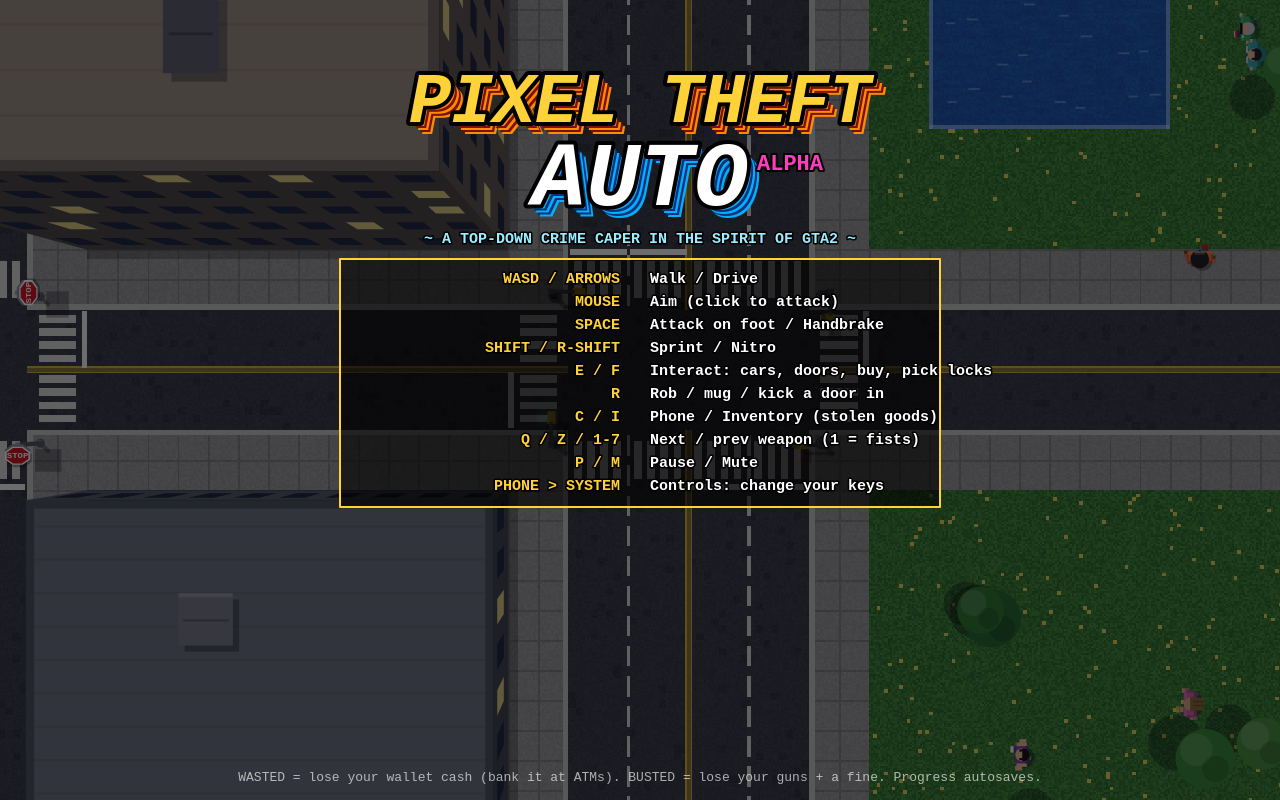
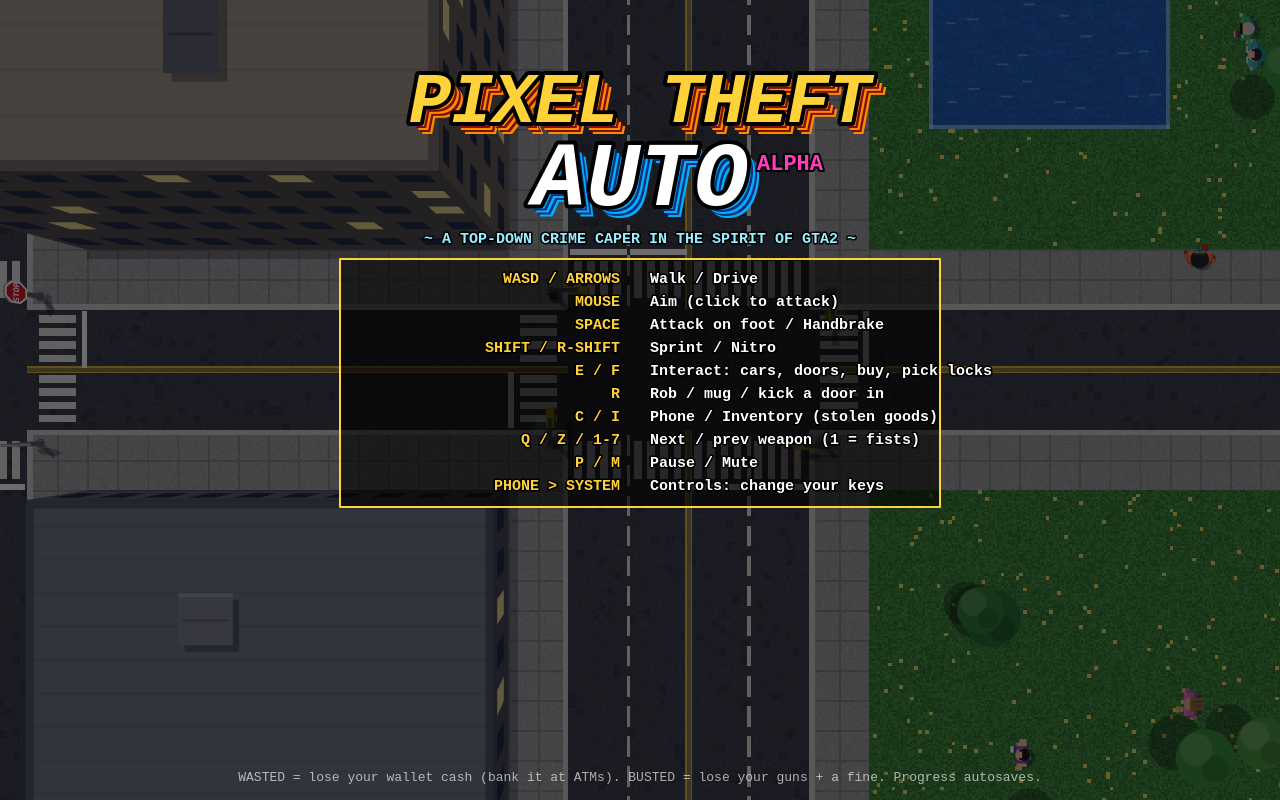
Before and after one commit to bernieasksai/pixel-theft-auto, a plain HTML site: page index.html in a window 1280 px wide. Drawn offline with Linux system fonts and the light colour scheme; animation ran at ten frames a second.

Commit message:
v4h3d: horizontal 3D signal heads (r/y/g in a row on the projected face) and true-3D stop signs (post + octagon prism with mapped STOP face, grey back, thin edge)

```diff
--- a/index.html
+++ b/index.html
@@ -2212,7 +2212,7 @@ function approaches(nd){const a=[];// [dir of travel INTO node, corner x, corner
 // with the same Pj()/setWorld(h) parallax as building walls (leans away from screen centre), lit N/W faces, shaded S/E.
 // Lights: mast arm level at the pole-top height out over the approach lanes, head = small 3D box with r/y/g lenses on top
 // and a glow toward oncoming cars. Stop signs: shorter post with the octagon on top. Footing + shadow in the ground pass.
-const HEAD_LEN=8.6,HEAD_ZH=.028,POLE_H=.05,SIGN_H=.038,PR=1.5,SR=1.1,ARM_L=14,HEAD_D=.014,SH_K=110;// heights ~0.4x a low building (h .1-.14)
+const HEAD_LEN=8.6,HEAD_ZH=.024,SGN_C=.042,SGN_RV=.02,SGN_R=6,SGN_T=.45,POLE_H=.065,SIGN_H=.062,PR=1.5,SR=1.1,ARM_L=14,HEAD_D=.014,SH_K=110;// heights ~0.4x a low building (h .1-.14)
 function propVisible(nd){return nd.ctrl!=='none'&&!(nd.x1<vx0-60||nd.x0>vx1+60||nd.y1<vy0-60||nd.y0>vy1+60);}
 function lightGeom(d,x,y){const ax=d===1?1:d===3?-1:0,ay=d===0?-1:d===2?1:0;
   const fx=d===0?-1:d===2?1:0,fy=d===1?-1:d===3?1:0;return{hx:x+ax*ARM_L,hy:y+ay*ARM_L,ax,ay,fx,fy};}
@@ -2227,8 +2227,8 @@ function drawRoadPropsGround(){if(!V4READY)return;g.lineCap='round';
     for(const [d,x,y] of nd.ap){const isL=nd.ctrl==='light',o=(isL?POLE_H:SIGN_H)*SH_K;g.fillStyle=g.strokeStyle='rgba(0,0,0,.28)';
       g.lineWidth=isL?PR*2:SR*2;g.beginPath();g.moveTo(x,y);g.lineTo(x+o,y+o);g.stroke();
       if(isL){const G=lightGeom(d,x,y);g.lineWidth=1.8;g.beginPath();g.moveTo(x+o,y+o);g.lineTo(G.hx+o,G.hy+o);g.stroke();
-        g.save();g.transform(G.fy,-G.fx,G.fx,G.fy,G.hx+o,G.hy+o);g.fillRect(-3,-1.8,6,3.6+HEAD_ZH*SH_K);g.restore();}
-      else{const fx=d===0?-1:d===2?1:0,fy=d===1?-1:d===3?1:0;g.save();g.transform(fy,-fx,fx,fy,x+o,y+o);g.fillRect(-7,-1,14,12);g.restore();}
+        g.save();g.transform(G.fy,-G.fx,G.fx,G.fy,G.hx+o,G.hy+o);g.fillRect(-5,-2,10,4);g.restore();}
+      else{const fx=d===0?-1:d===2?1:0,fy=d===1?-1:d===3?1:0,ux=fy,uy=-fx;g.beginPath();for(let k=0;k<8;k++){const a=k*PI/4+PI/8,u=Math.cos(a)*SGN_R,hh=SGN_C-Math.sin(a)*SGN_RV,sh=hh*SH_K;g.lineTo(x+ux*u+sh,y+uy*u+sh);}g.fill();}
       g.fillStyle='#55555a';g.beginPath();g.arc(x,y,isL?3.4:2.4,0,TAU);g.fill();g.fillStyle='#7c7c82';g.beginPath();g.arc(x-.4,y-.4,isL?2.2:1.5,0,TAU);g.fill();}}
   g.lineCap='butt';}
 function drawRoadProps(){if(!V4READY)return;
@@ -2237,25 +2237,33 @@ function drawRoadProps(){if(!V4READY)return;
   L.sort((p,q)=>q[0]-p[0]);
   for(const [,nd,[d,x,y]] of L){
     const fx=d===0?-1:d===2?1:0,fy=d===1?-1:d===3?1:0;// face direction: toward the traffic this prop controls
-    if(nd.ctrl==='stop'){box3(x-SR,y-SR,x+SR,y+SR,0,SIGN_H,'#8a8a90','#4a4a50','#7a7a80','#55555a','#9a9aa0');
-      // upright plate standing across the lane at the post top; its face is drawn tipped toward the oncoming lane
-      // (GTA2-style readable cheat), squashed along the facing axis so it reads as a sign standing up, not lying flat.
-      setWorld(SIGN_H);g.save();g.transform(fy,-fx,fx,fy,x,y);
-      g.fillStyle='#9a9aa0';g.fillRect(-1,-1.2,2,3);// bracket from post to plate
-      g.translate(0,5.6);
-      const oct=(r,sy)=>{g.beginPath();for(let k=0;k<8;k++){const a=k*PI/4+PI/8;g.lineTo(Math.cos(a)*r,Math.sin(a)*r*sy);}g.fill();};
-      const SY=.72;// ~72% of the full face turned toward the approach lane
-      g.fillStyle='rgba(0,0,0,.32)';g.save();g.translate(.8,1.2);oct(7,SY);g.restore();
-      g.fillStyle='#8c8c92';g.save();g.translate(0,-1.3);oct(7,SY);g.restore();// plate thickness / back edge (upright plate)
-      g.fillStyle='#fff';oct(7,SY);g.fillStyle='#d01818';oct(6,SY);
-      g.scale(1,SY);g.fillStyle='#fff';g.font='bold 4.6px monospace';g.textAlign='center';g.textBaseline='middle';g.fillText('STOP',0,.4);g.restore();continue;}
+    if(nd.ctrl==='stop'){// ---- v4h3d: true 3D stop sign. Post box 0..SGN_C, then a thin upright octagon prism (thickness 2*SGN_T)
+      // standing across the lane, facing its approach. Every vertex goes through Pj() like the buildings.
+      box3(x-SR,y-SR,x+SR,y+SR,0,SGN_C,'#8a8a90','#4a4a50','#7a7a80','#55555a','#9a9aa0');
+      const ux=fy,uy=-fx;// u: across the lane (+u = driver's right), plane normal f points at the traffic
+      const W=(u,v,o)=>Pj(x+ux*u+fx*o,y+uy*u+fy*o,SGN_C-v*SGN_RV/SGN_R);// v in px-like units, down
+      const OCT=[];for(let k=0;k<8;k++){const a=k*PI/4+PI/8;OCT.push([Math.cos(a)*SGN_R,Math.sin(a)*SGN_R]);}
+      const front=(fy<0?camY<y-SGN_T:fy>0?camY>y+SGN_T:fx<0?camX<x-SGN_T:camX>x+SGN_T);
+      g.setTransform(1,0,0,1,0,0);
+      const face=(o,c)=>{g.fillStyle=c;g.beginPath();for(const [u,v] of OCT){const q=W(u,v,o);g.lineTo(q[0],q[1]);}g.fill();};
+      face(front?-SGN_T:SGN_T,'#7c7c82');// hidden face first
+      g.fillStyle='#a4a4aa';for(let k=0;k<8;k++){const [u0,v0]=OCT[k],[u1,v1]=OCT[(k+1)%8],a0=W(u0,v0,-SGN_T),b0=W(u1,v1,-SGN_T),a1=W(u0,v0,SGN_T),b1=W(u1,v1,SGN_T);
+        g.beginPath();g.moveTo(a0[0],a0[1]);g.lineTo(b0[0],b0[1]);g.lineTo(b1[0],b1[1]);g.lineTo(a1[0],a1[1]);g.fill();}// thin edge
+      if(front){// red face with white rim and STOP mapped on with the local affine of the projected plane
+        const o=SGN_T,c=W(0,0,o),du=W(1,0,o),dv=W(0,1,o);g.setTransform(du[0]-c[0],du[1]-c[1],dv[0]-c[0],dv[1]-c[1],c[0],c[1]);
+        const oct=r=>{g.beginPath();for(let k=0;k<8;k++){const a=k*PI/4+PI/8;g.lineTo(Math.cos(a)*r,Math.sin(a)*r);}g.fill();};
+        g.fillStyle='#fff';oct(SGN_R);g.fillStyle='#d01818';oct(SGN_R-.9);
+        g.fillStyle='#fff';g.font='bold 4.3px monospace';g.textAlign='center';g.textBaseline='middle';g.fillText('STOP',0,.35);}
+      else{const o=-SGN_T;g.fillStyle='#8e8e94';g.beginPath();for(const [u,v] of OCT){const q=W(u,v,o);g.lineTo(q[0],q[1]);}g.fill();// grey back
+        g.strokeStyle='#5c5c62';g.lineWidth=Math.max(1,S*.5);const q0=W(0,-2.5,o),q1=W(0,2.5,o);g.beginPath();g.moveTo(q0[0],q0[1]);g.lineTo(q1[0],q1[1]);g.stroke();}// mounting strap
+      setWorld(0);continue;}
     // ---- v4p3d: the whole light is a true 3D model projected with Pj() (the building projection): pole box z 0..POLE_H,
     // arm box at the top, head box hanging under the arm end. Only camera-facing walls are drawn (building rule), so the
     // look changes with screen position: near the centre you see mostly the lid; off to the traffic side you see the
     // lens face; from behind you see the back of the housing. Lenses are mapped onto the projected face as ellipses.
     const G=lightGeom(d,x,y),st=lightState(nd,d===1||d===3);
     box3(x-PR,y-PR,x+PR,y+PR,0,POLE_H,'#5a5a62','#26262a','#4c4c54','#303036','#6a6a72');// pole column + cap
-    const hT=POLE_H-.005,hB=hT-HEAD_ZH,hw=3.3,hd=2;// head: 6 across x 3.6 deep, z span HEAD_ZH
+    const hT=POLE_H-.004,hB=hT-HEAD_ZH,hw=5,hd=2;// v4h3d horizontal head: 10 along the arm x 4 deep, z span HEAD_ZH
     const hx0=G.hx-(G.fx?hd:hw),hx1=G.hx+(G.fx?hd:hw),hy0=G.hy-(G.fy?hd:hw),hy1=G.hy+(G.fy?hd:hw);
     // wall colours: the lens face is dark with a gold rim; other walls are the housing (lit N/W, shaded S/E like buildings)
     const FC='#1a1a1c',cN=fy<0?FC:'#b09414',cS=fy>0?FC:'#5e500a',cW=fx<0?FC:'#9a8212',cE=fx>0?FC:'#6a5a0c';// yellow housing
@@ -2266,16 +2274,16 @@ function drawRoadProps(){if(!V4READY)return;
       const F=(u,v)=>Pj(px+ux*u,py+uy*u,hT-(hT-hB)*v);g.setTransform(1,0,0,1,0,0);
       const poly=(pts,c)=>{g.fillStyle=c;g.beginPath();for(const [u,v] of pts){const q=F(u,v);g.lineTo(q[0],q[1]);}g.fill();};
       poly([[-hw,0],[hw,0],[hw,1],[-hw,1]],'#d8b818');poly([[-hw+.6,.07],[hw-.6,.07],[hw-.6,.93],[-hw+.6,.93]],FC);// gold rim + face
-      const VR=1/7.2;// lens radius in v per world px (face treated as ~7px tall)
-      LC.forEach(([on,off,r],i)=>{const vc=.2+i*.3,lit=i===k;
-        g.fillStyle='#050505';g.beginPath();for(let a=PI;a<=TAU+.01;a+=PI/6){const q=F(Math.cos(a)*(r+.45),vc+Math.sin(a)*(r+.45)*VR);g.lineTo(q[0],q[1]);}g.fill();// hood
-        g.fillStyle=lit?'rgb('+on+')':off;g.beginPath();for(let a=0;a<TAU;a+=PI/6){const q=F(Math.cos(a)*r,vc+Math.sin(a)*r*VR);g.lineTo(q[0],q[1]);}g.fill();
-        if(lit){g.fillStyle='rgba(255,255,255,.55)';g.beginPath();for(let a=0;a<TAU;a+=PI/4){const q=F(-.4+Math.cos(a)*.4,vc-.3*r*VR+Math.sin(a)*.4*VR);g.lineTo(q[0],q[1]);}g.fill();}});}
-    const ex=G.hx-G.ax*(hw-1.2),ey=G.hy-G.ay*(hw-1.2);// arm clamps onto the head's pole-side end, leaving the lid visible
+      const VR=1/3.8,LU=[-3.25,0,3.25];// lenses in a row: red on the driver's left (-u), yellow, green on the right
+      LC.forEach(([on,off,r],i)=>{const uc=LU[i],vc=.5,lit=i===k,rr=1.25;
+        g.fillStyle='#050505';g.beginPath();for(let a=PI;a<=TAU+.01;a+=PI/6){const q=F(uc+Math.cos(a)*(rr+.4),vc+Math.sin(a)*(rr+.4)*VR);g.lineTo(q[0],q[1]);}g.fill();// hood
+        g.fillStyle=lit?'rgb('+on+')':off;g.beginPath();for(let a=0;a<TAU;a+=PI/6){const q=F(uc+Math.cos(a)*rr,vc+Math.sin(a)*rr*VR);g.lineTo(q[0],q[1]);}g.fill();
+        if(lit){g.fillStyle='rgba(255,255,255,.55)';g.beginPath();for(let a=0;a<TAU;a+=PI/4){const q=F(uc-.4+Math.cos(a)*.4,vc-.3*rr*VR+Math.sin(a)*.4*VR);g.lineTo(q[0],q[1]);}g.fill();}});}
+    const ex=G.hx,ey=G.hy;// arm runs onto the middle of the head's top (top-mounted)
     const aw=.9,ax0=Math.min(x,ex)-(G.ax?0:aw),ax1=Math.max(x,ex)+(G.ax?0:aw),ay0=Math.min(y,ey)-(G.ay?0:aw),ay1=Math.max(y,ey)+(G.ay?0:aw);
     box3(ax0,ay0,ax1,ay1,POLE_H-.005,POLE_H,'#505058','#2a2a2e','#45454c','#2e2e33','#5e5e66');// level mast arm (on top of the head)
     // glow: spill from the lit lens toward oncoming cars, at lens height (always shown so the signal state stays readable)
-    const gh=hT-(hT-hB)*(.2+k*.3);setWorld(gh);const gx=G.hx+fx*(hd+3.5),gy=G.hy+fy*(hd+3.5),on=LC[k][0];
+    const gh=hT-(hT-hB)*.5,lu=[-3.25,0,3.25][k];setWorld(gh);const gx=G.hx+fy*lu+fx*(hd+3.5),gy=G.hy-fx*lu+fy*(hd+3.5),on=LC[k][0];
     g.globalCompositeOperation='lighter';const gr=g.createRadialGradient(gx,gy,0,gx,gy,6.5);gr.addColorStop(0,'rgba('+on+','+(faceVis?.42:.3)+')');gr.addColorStop(1,'rgba(0,0,0,0)');
     g.fillStyle=gr;g.fillRect(gx-6.5,gy-6.5,13,13);g.globalCompositeOperation='source-over';}
   setWorld(0);}
```
